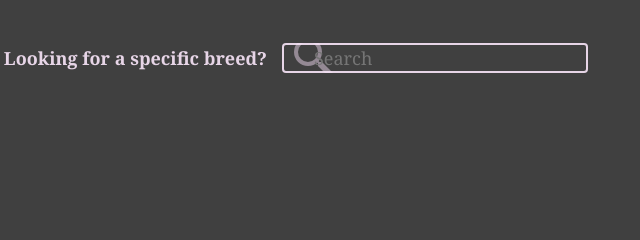
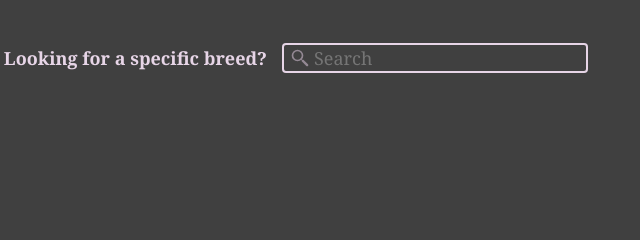
Before and after one commit to vsm-dv/the-cat-breeds-page, a plain HTML site: page index.html in a window 1280 px wide. Shown: the part 168-408 px from the top of the page, 592-1232 px from the left. Drawn offline with Linux system fonts and the light colour scheme; no server answers.

Commit message:
icon position fix

```diff
--- a/style.css
+++ b/style.css
@@ -100,7 +100,7 @@ input {
     background-repeat: no-repeat;
     background-position-x: 2.2%;
     background-position-y: center;
-    /* background-size: 20px; */
+    background-size: 20px;
 }
 
 .not-found {
```
